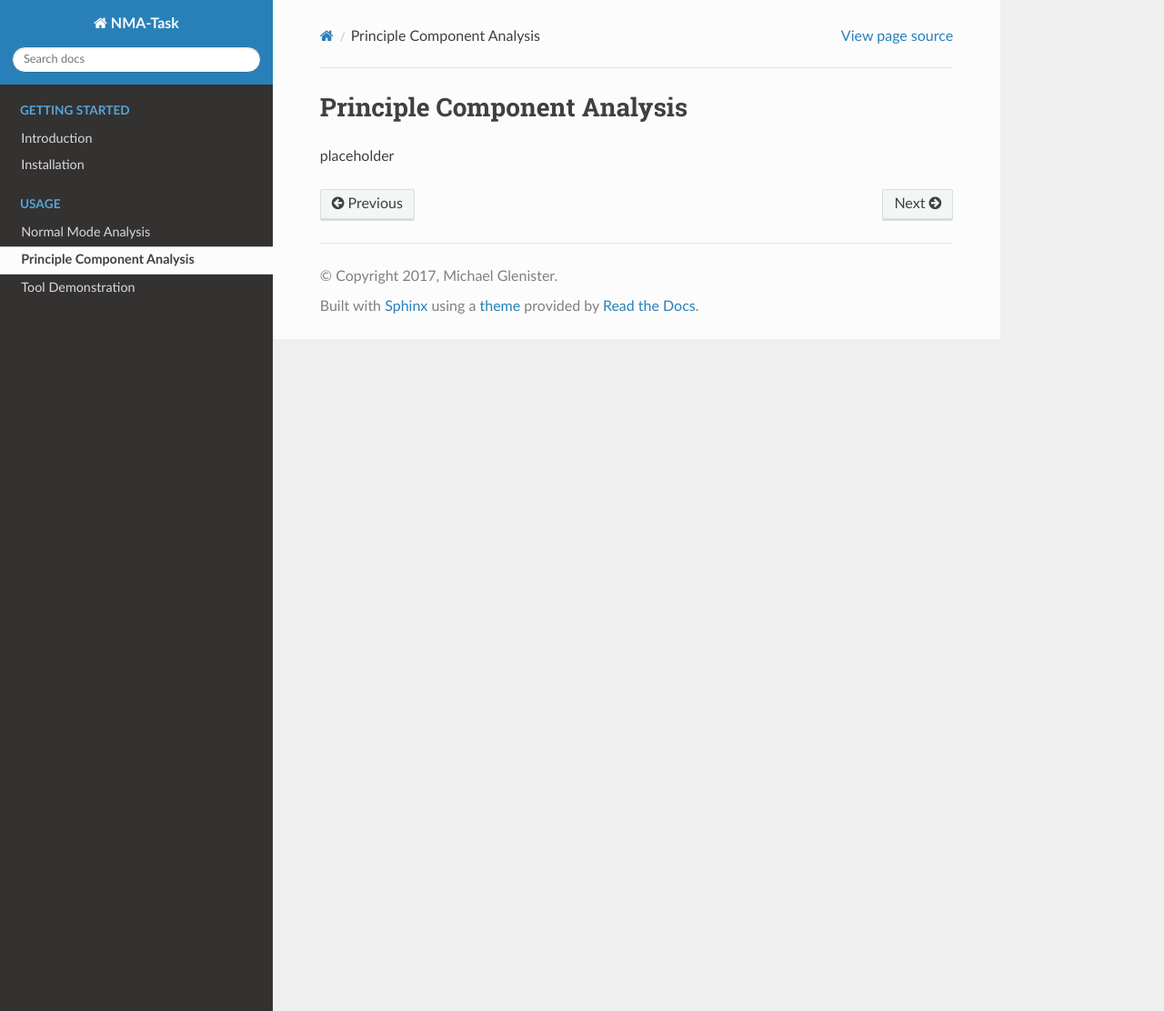
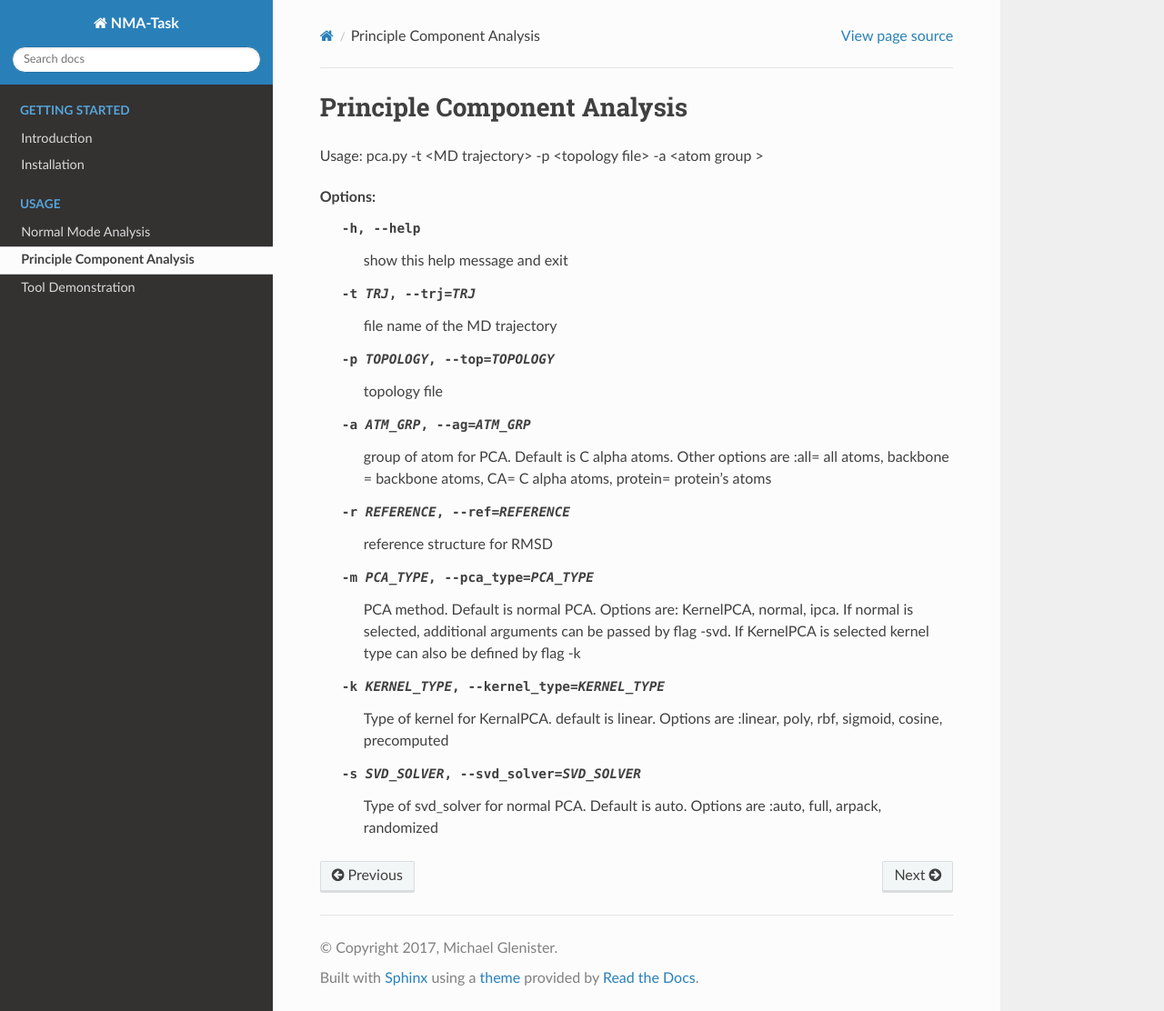
Before and after one commit to michaelglenister/MODE-TASK, a Sphinx documentation site: the page built from docs/source/pca.rst, in a window 1280 px wide and 1112 px high. Shown: the whole window at 91% size. Built offline with Sphinx 7.4.7 and the Read the Docs theme 2.0.0, drawn with Linux system fonts in a browser that asks for light colours.

Commit message:
update pca doc html file

```diff
--- a/docs/source/pca.rst
+++ b/docs/source/pca.rst
@@ -1,4 +1,29 @@
 Principle Component Analysis
 ====================================
 
-placeholder
+Usage: pca.py -t <MD trajectory> -p <topology file>  -a <atom group >
+
+Options:
+  -h, --help            show this help message and exit
+  -t TRJ, --trj=TRJ     file name of the MD trajectory
+  -p TOPOLOGY, --top=TOPOLOGY
+                        topology file
+  -a ATM_GRP, --ag=ATM_GRP
+                        group of atom for PCA. Default is C alpha atoms. Other
+                        options are :all= all atoms, backbone = backbone
+                        atoms, CA= C alpha atoms, protein= protein's atoms
+  -r REFERENCE, --ref=REFERENCE
+                        reference structure for RMSD
+  -m PCA_TYPE, --pca_type=PCA_TYPE
+                        PCA method. Default is normal PCA. Options are:
+                        KernelPCA, normal, ipca. If normal is selected,
+                        additional arguments can be passed by flag -svd. If
+                        KernelPCA is selected kernel type can also be defined
+                        by flag -k
+  -k KERNEL_TYPE, --kernel_type=KERNEL_TYPE
+                        Type of kernel for KernalPCA. default is linear.
+                        Options are :linear, poly, rbf, sigmoid, cosine,
+                        precomputed
+  -s SVD_SOLVER, --svd_solver=SVD_SOLVER
+                        Type of svd_solver for normal PCA. Default is auto.
+                        Options are :auto, full, arpack, randomized
```
Also changed, not shown: 1 other file.
